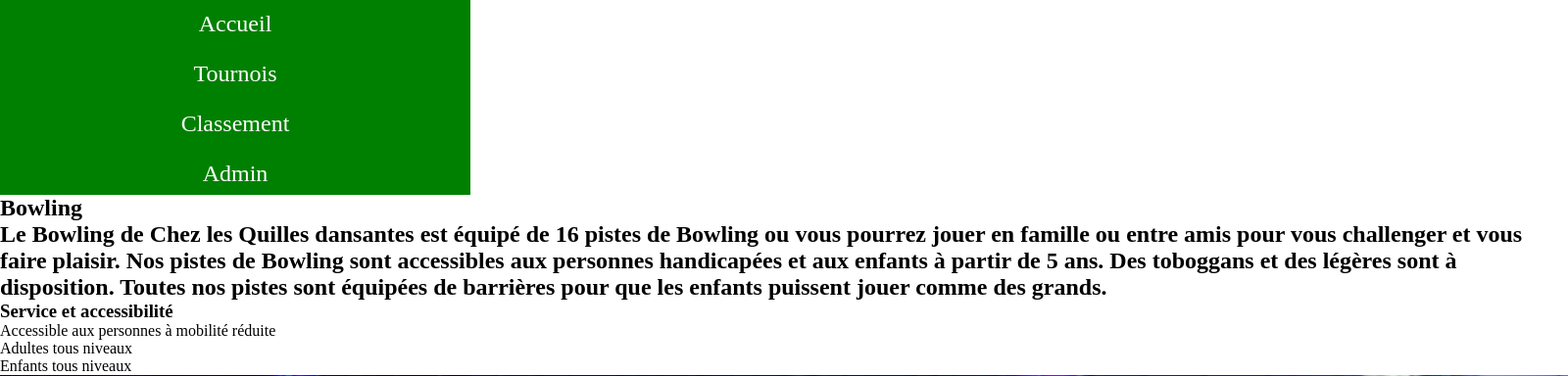
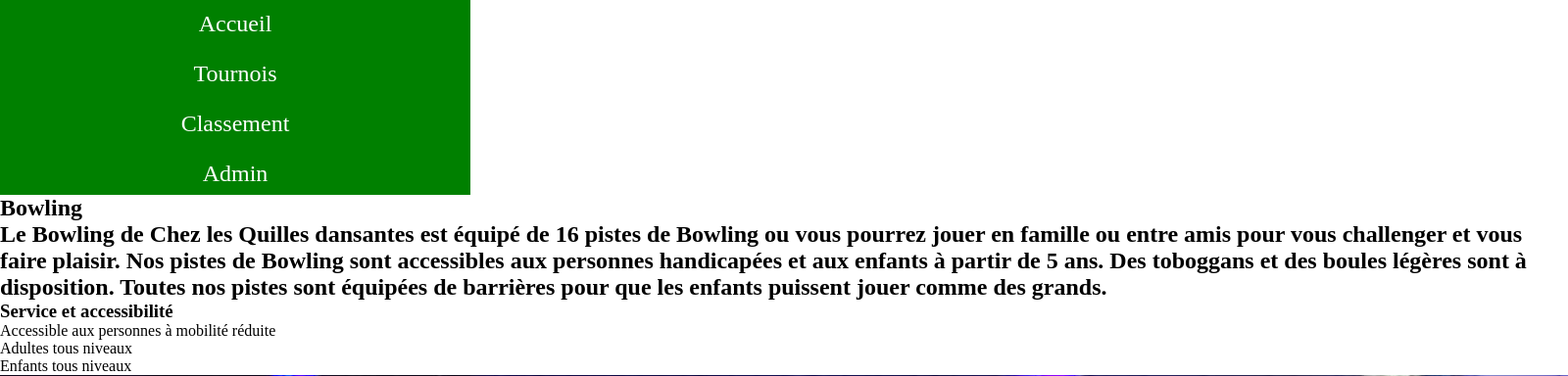
Before and after one commit to Clio8994/projet, a PHP site: page / in a window 1600 px wide. Shown: the part 82-466 px from the top of the page at 98% size. Run offline with PHP 8.4, Linux system fonts and the light colour scheme.

Commit message:
maj index

```diff
--- a/index.php
+++ b/index.php
@@ -4,7 +4,7 @@
     <h2> Bowling<h2>
 
  <p> Le Bowling de Chez les Quilles dansantes est équipé de 16 pistes de Bowling ou vous pourrez jouer en famille ou entre amis pour vous challenger et vous faire plaisir.
-  Nos pistes de Bowling sont accessibles aux personnes handicapées et aux enfants à partir de 5 ans. Des toboggans et des légères sont à disposition.
+  Nos pistes de Bowling sont accessibles aux personnes handicapées et aux enfants à partir de 5 ans. Des toboggans et des boules légères sont à disposition.
 Toutes nos pistes sont équipées de barrières pour que les enfants puissent jouer comme des grands.</p>
 
    <h3>Service et accessibilité</h3>
```
